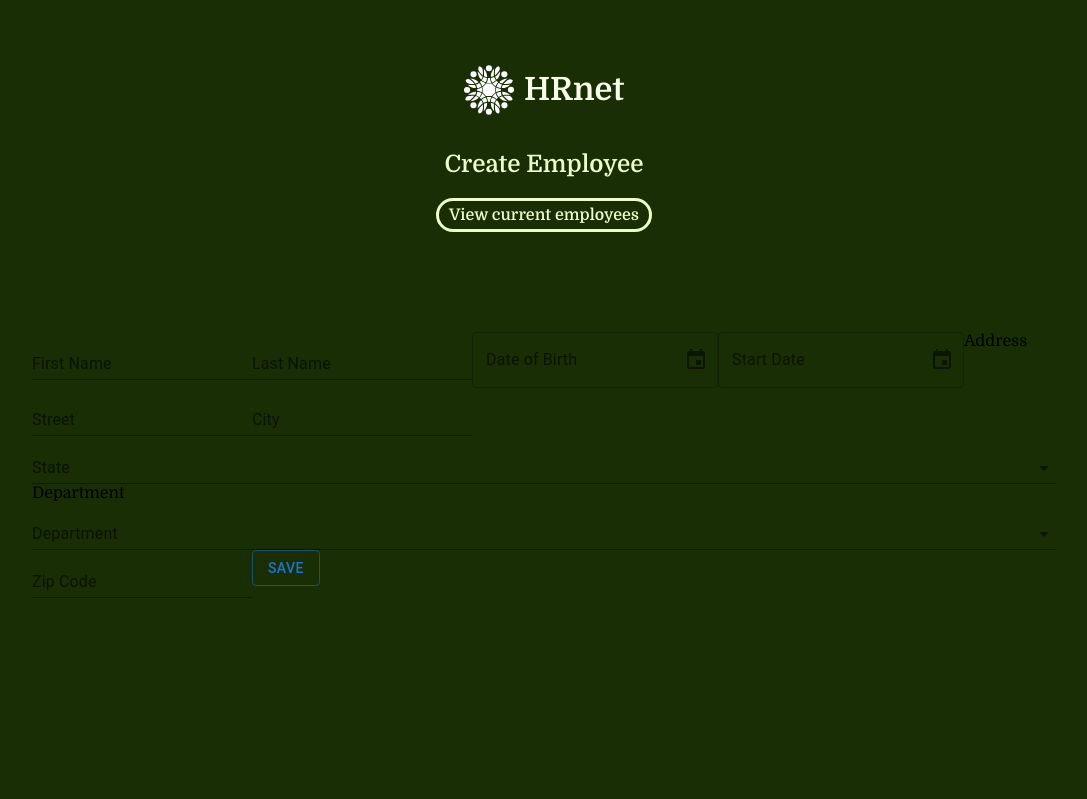
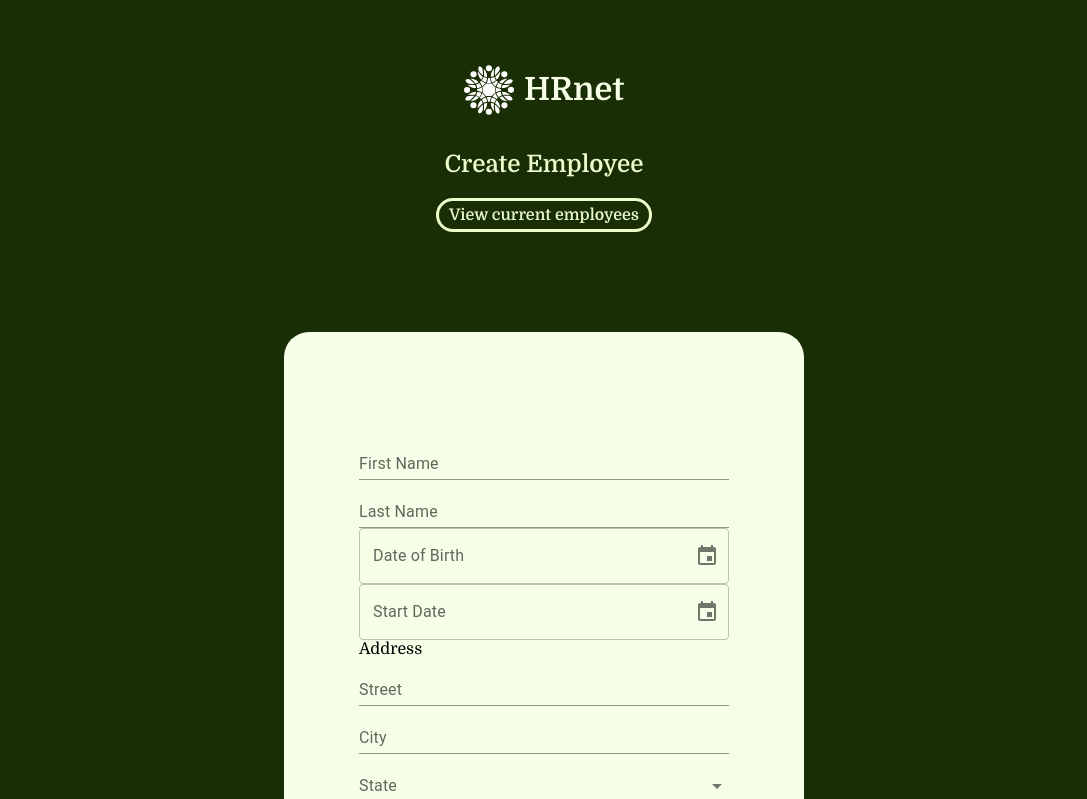
Before and after one commit to l-nikola/HRnet, a React (Vite) app: page / in a window 1280 px wide. Shown: the top 799 px of the page, without its empty margins (96-1183 px from the left). Built offline with nearby package versions, Linux system fonts and the light colour scheme.

Commit message:
feat : form style

```diff
--- a/src/styles/pages/createEmployee.scss
+++ b/src/styles/pages/createEmployee.scss
@@ -1,2 +1,12 @@
 .createEmployee {
+  background-color: var(--lime50);
+  padding: 100px 75px;
+  max-width: 370px;
+  margin: 0 auto;
+  border-radius: 25px;
+
+  form {
+    display: flex;
+    flex-direction: column;
+  }
 }
```
